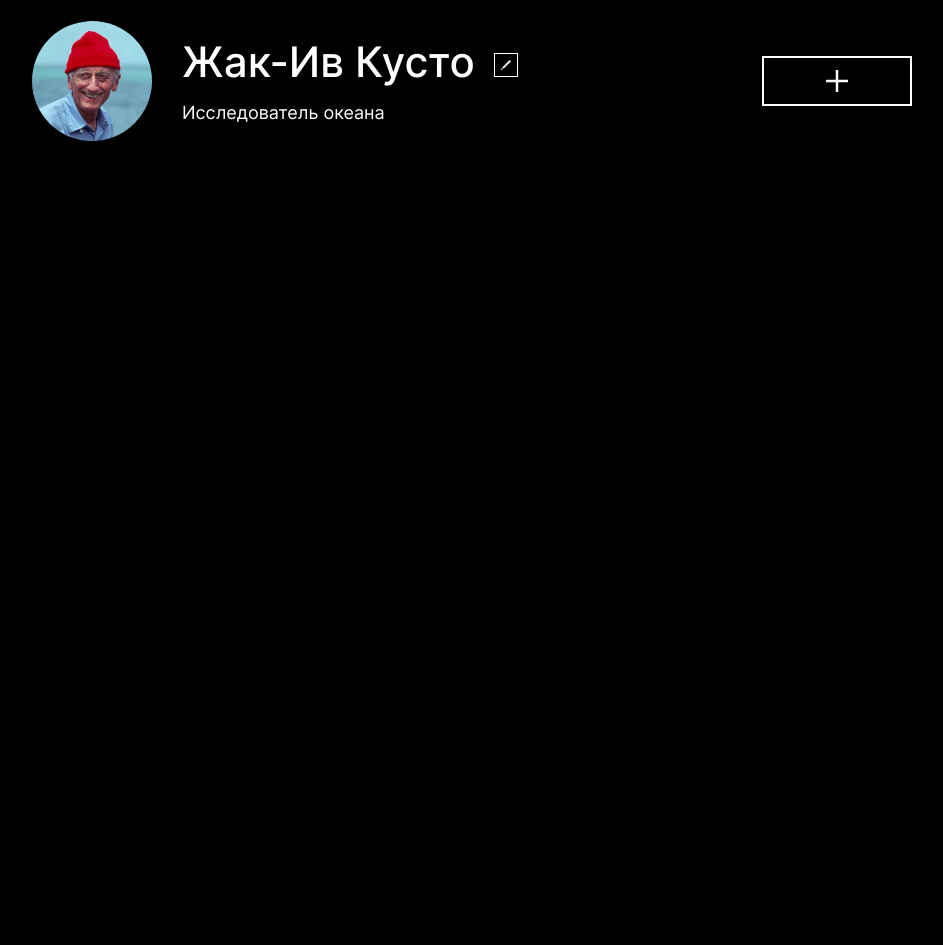
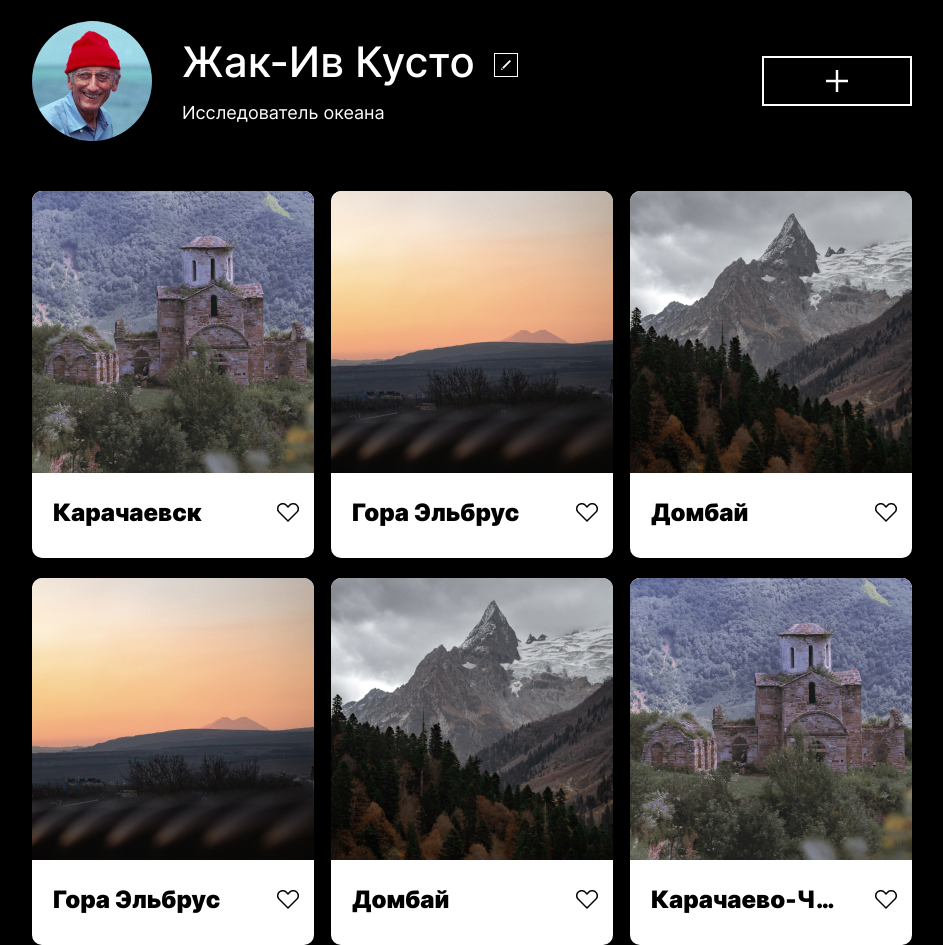
Before and after one commit to YaPopovAndrey/Mesto, a plain HTML site: page index.html in a window 1280 px wide. Shown: the part 141-1086 px from the top of the page, without its empty margins (168-1111 px from the left). Before the commit the page ends 800 px from the top, so only its background shows below. Drawn offline with Linux system fonts and the light colour scheme.

Commit message:
added feature/elements

```diff
--- /dev/null
+++ b/blocks/elements/__caption/elements__caption.css
@@ -0,0 +1,13 @@
+.elements__caption {
+    color: #000000;
+    margin: 0;
+    max-width: 198px;
+    font-size: 24px;
+    line-height: 29px;
+    font-weight: 900;
+    font-style: normal;
+    padding: 25px 0 31px 21px;
+    white-space: nowrap;
+    overflow: hidden;
+    text-overflow: ellipsis;
+}
--- /dev/null
+++ b/blocks/elements/__element/elements__element.css
@@ -0,0 +1,11 @@
+.elements__element {
+    display: flex;
+    flex-wrap: wrap;
+    justify-content: space-between;
+    align-items: center;
+    max-width: 282px;
+    margin: 0;
+    background-color: #FFFFFF;
+    border-radius: 10px;
+    overflow: hidden;
+}
--- /dev/null
+++ b/blocks/elements/__image/elements__image.css
@@ -0,0 +1,5 @@
+.elements__image {
+    object-fit: cover;
+    max-width: 100%;
+    height: auto;
+}
--- /dev/null
+++ b/blocks/elements/__like/elements__like.css
@@ -0,0 +1,10 @@
+.elements__like {
+    background-image: url(../../../images/like.png);
+    background-position: center;
+    background-repeat: no-repeat;
+    background-color: #FFFFFF;
+    min-width: 22px;
+    min-height: 19px;
+    border: none;
+    margin: 25px 15px 31px 0;
+}
--- /dev/null
+++ b/blocks/elements/elements.css
@@ -0,0 +1,10 @@
+.elements {
+    display: grid;
+    grid-template-columns: repeat(3, 1fr);
+    column-gap: 17px;
+    row-gap: 20px;
+    max-width: 880px;
+    list-style: none;
+    padding-left: 0;
+    padding-top: 50px;
+}
--- a/index.html
+++ b/index.html
@@ -23,6 +23,50 @@
                 </div>
                 <button class="profile__add-button"></button>
             </section>
+            <ul class="elements root__section">
+                <li>
+                    <figure class="elements__element">
+                        <img src="./images/elements-karachaevsk.jpg" alt="Карачаевск" class="elements__image">
+                        <figcaption><h2 class="elements__caption">Карачаевск</h2></figcaption>
+                        <button class="elements__like"></button>
+                    </figure>
+                </li>
+                <li>
+                    <figure class="elements__element">
+                        <img src="./images/elements-elbrus.png" alt="Карачаевск" class="elements__image">
+                        <figcaption><h2 class="elements__caption">Гора Эльбрус</h2></figcaption>
+                        <button class="elements__like"></button>
+                    </figure>
+                </li>
+                <li>
+                    <figure class="elements__element">
+                        <img src="./images/elements-dombai.png" alt="Карачаевск" class="elements__image">
+                        <figcaption><h2 class="elements__caption">Домбай</h2></figcaption>
+                        <button class="elements__like"></button>
+                    </figure>
+                </li>
+                <li>
+                    <figure class="elements__element">
+                        <img src="./images/elements-elbrus.png" alt="Карачаевск" class="elements__image">
+                        <figcaption><h2 class="elements__caption">Гора Эльбрус</h2></figcaption>
+                        <button class="elements__like"></button>
+                    </figure>
+                </li>
+                <li>
+                    <figure class="elements__element">
+                        <img src="./images/elements-dombai.png" alt="Карачаевск" class="elements__image">
+                        <figcaption><h2 class="elements__caption">Домбай</h2></figcaption>
+                        <button class="elements__like"></button>
+                    </figure>
+                </li>
+                <li>
+                    <figure class="elements__element">
+                        <img src="./images/elements-karachaevsk.jpg" alt="Карачаевск" class="elements__image">
+                        <figcaption><h2 class="elements__caption">Карачаево-Черкесия</h2></figcaption>
+                        <button class="elements__like"></button>
+                    </figure>
+                </li>
+            </ul>
         </main>
     </div>
 </body>
--- a/page/index.css
+++ b/page/index.css
@@ -18,3 +18,9 @@
 @import url(../blocks/profile/__profession/profile__profession.css);
 @import url(../blocks/profile/__edit-button/profile__edit-button.css);
 @import url(../blocks/profile/__add-button/profile__add-button.css);
+
+@import url(../blocks/elements/elements.css);
+@import url(../blocks/elements/__element/elements__element.css);
+@import url(../blocks/elements/__image/elements__image.css);
+@import url(../blocks/elements/__caption/elements__caption.css);
+@import url(../blocks/elements/__like/elements__like.css);
```
Also changed, not shown: images/elements-dombai.png (added), images/elements-elbrus.png (added), images/elements-karachaevsk.jpg (added), images/like.png (added).
